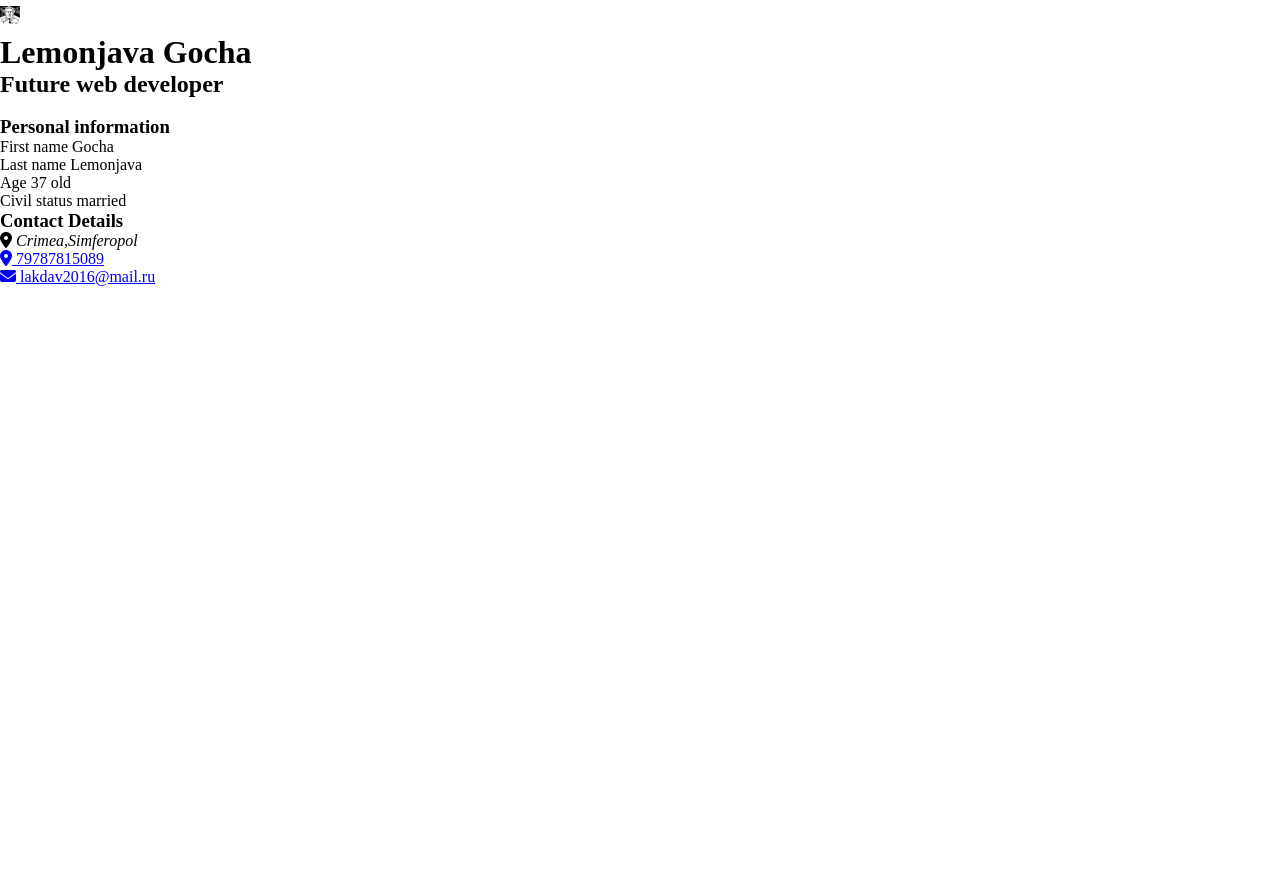
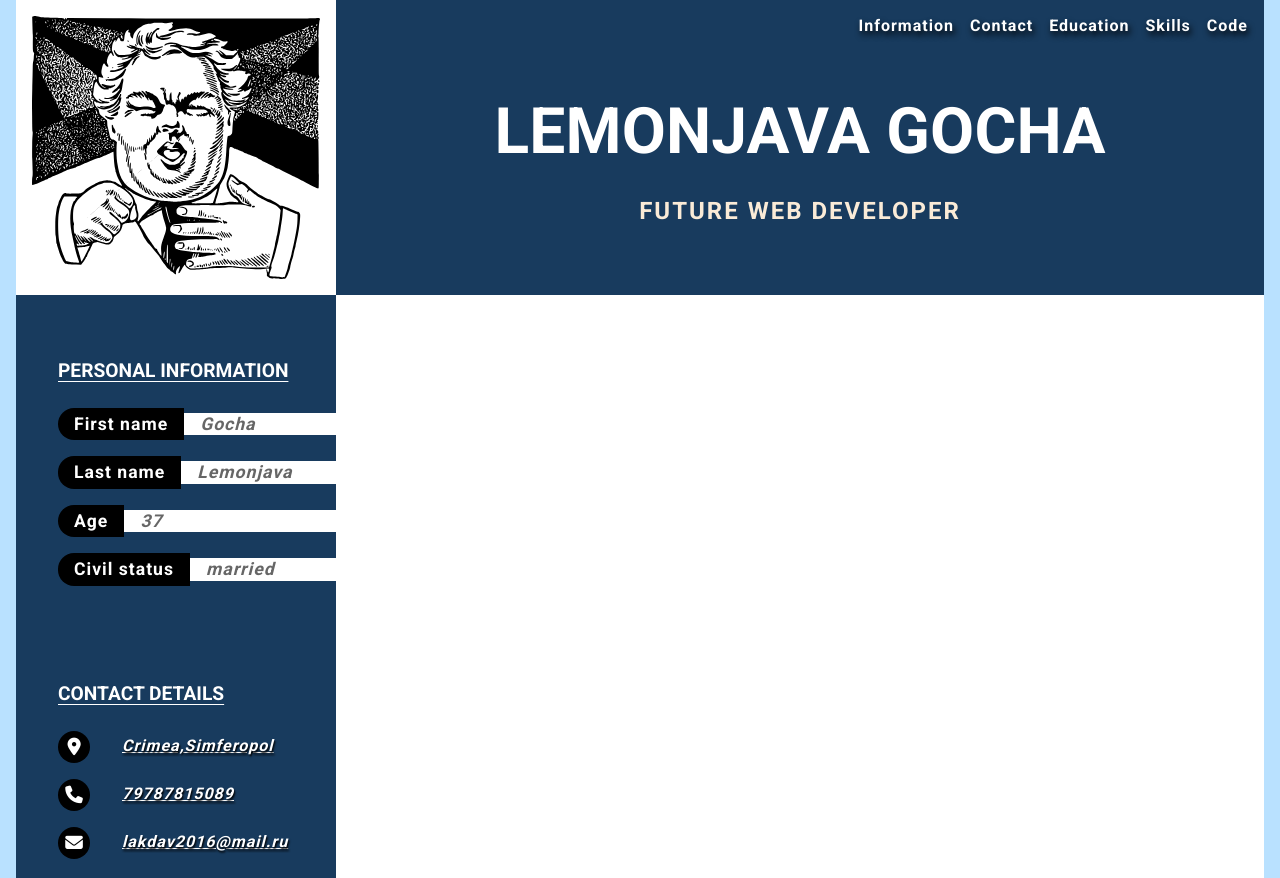
Before and after one commit to lakdav/rsschool-cv, a plain HTML site: page index.html in a window 1280 px wide. Shown: the top 878 px of the page. Before the commit the page ends 800 px from the top, so only its background shows below. Drawn offline with Linux system fonts and the light colour scheme; files whose address does not match are found by name.

Commit message:
feat: add style for header,personal information and contact details

```diff
--- a/css/style.css
+++ b/css/style.css
@@ -1,10 +1,209 @@
-* {
+*,
+*::after,
+*::before {
 	padding: 0;
 	margin: 0;
 	box-sizing: inherit;
 }
-
+html {
+	scroll-behavior: smooth;
+	background-color: #b9e1ff;
+}
 body {
 	min-height: 100vh;
 	box-sizing: border-box;
+	font-family: 'Roboto', sans-serif;
+	line-height: 1.3;
 }
+a,
+a:visited {
+	display: block;
+	text-decoration: none;
+	color: inherit;
+}
+
+ul {
+	list-style: none;
+}
+img,
+svg {
+	width: 100%;
+	max-width: 100%;
+	height: 100%;
+	object-fit: cover;
+	display: block;
+}
+
+:root {
+	--ctl-blue-400: #183b5e;
+	--ctl-blue-600: #0e2c4a;
+	--ctl-white: white;
+	--ctl-dark: black;
+}
+
+body.wrapper {
+	width: min(1360px, 100% - 2rem);
+	margin-inline: auto;
+	display: grid;
+	grid-template-columns: 20rem 1fr;
+	grid-template-rows: auto 1fr auto;
+	color: var(--ctl-white);
+}
+.header {
+	grid-column: 1 / -1;
+	grid-row: 1;
+	display: flex;
+	flex-wrap: wrap;
+	position: relative;
+}
+.header__logo {
+	background-color: var(--ctl-white);
+	width: 20rem;
+	padding: 1rem;
+}
+.header,
+.aside {
+	background-color: var(--ctl-blue-400);
+}
+.header__content {
+	flex: 1;
+	display: flex;
+	flex-direction: column;
+	align-items: center;
+	justify-content: center;
+	padding-block: 1rem;
+}
+.header__navigation {
+	position: absolute;
+	z-index: 10;
+	right: 0;
+	top: 0;
+}
+.navigation {
+	padding: 1rem;
+}
+.navigation__list {
+	display: flex;
+	gap: 1rem;
+}
+.navigation__list-link {
+	letter-spacing: 1px;
+	text-transform: capitalize;
+	font-weight: 700;
+	text-shadow: 2px 4px 6px black;
+	transition: color 0.3s;
+}
+.navigation__list-link:hover {
+	color: antiquewhite;
+}
+
+.heading1 {
+	font-size: 4rem;
+	letter-spacing: 0.2px;
+	text-transform: uppercase;
+	font-weight: bold;
+	line-height: 2;
+	white-space: nowrap;
+}
+.heading2 {
+	font-size: 1.5rem;
+	letter-spacing: 2px;
+	text-transform: uppercase;
+	color: antiquewhite;
+	white-space: nowrap;
+}
+.heading3 {
+	font-size: 1.2rem;
+	text-transform: uppercase;
+	text-decoration: underline;
+	text-underline-offset: 4px;
+}
+.aside {
+	grid-template: 1 / 2;
+	grid-row: 2 / 3;
+	padding-block: 3rem;
+}
+.info,
+.contact {
+	margin-bottom: 3rem;
+	display: flex;
+	flex-direction: column;
+	gap: 1.5rem;
+	padding-left: 2rem;
+	padding-block: 1rem;
+	border-left: 10px solid transparent;
+	transition: all 0.3s;
+}
+.item__content {
+	display: flex;
+	align-items: center;
+}
+.item__content-field {
+	font-weight: 700;
+	font-size: 1.1rem;
+	letter-spacing: 1px;
+	background-color: black;
+	padding: 0.3rem 1rem;
+	margin-bottom: 1rem;
+	border-radius: 1rem 0 0 1rem;
+}
+.item__content-text {
+	flex: 1;
+	font-weight: 700;
+	font-size: 1.1rem;
+	letter-spacing: 1px;
+	background-color: var(--ctl-white);
+	padding-left: 1rem;
+	margin-bottom: 1rem;
+	color: rgba(0, 0, 0, 0.6);
+	font-style: italic;
+}
+.info:target,
+.contact:target {
+	background-color: var(--ctl-blue-600);
+	border-left: 10px solid white;
+}
+.contact__list {
+	display: flex;
+	flex-direction: column;
+	gap: 1rem;
+}
+.contact__list-item > * {
+	display: flex;
+	gap: 1rem;
+	align-items: center;
+}
+.contact__list-icon {
+	background-color: var(--ctl-dark);
+	min-width: 2rem;
+	aspect-ratio: 1;
+	display: flex;
+	align-items: center;
+	justify-content: center;
+	border-radius: 50%;
+	font-size: 1.1rem;
+}
+.contact__list-text {
+	text-decoration: underline;
+	font-weight: bold;
+	letter-spacing: 1px;
+	font-style: italic;
+	padding-left: 1rem;
+	text-shadow: 1px 2px 2px black;
+}
+.main {
+	grid-row: 2;
+	background-color: white;
+}
+.footer {
+	grid-column: 1 / -1;
+	grid-row: 3;
+	min-height: 6rem;
+	padding-left: 20rem;
+	background-color: var(--ctl-blue-400);
+}
+.footer__content {
+	background-color: white;
+	width: 100%;
+	height: 100%;
+}
--- a/index.html
+++ b/index.html
@@ -15,7 +15,7 @@
     <title>Gocha lemonjava</title>
 </head>
 
-<body>
+<body class="wrapper">
     <header class="header">
         <div class="header__logo logo">
             <a class="logo__link" href="#">
@@ -30,13 +30,25 @@
         <nav class="header__navigation navigation">
             <ul class="navigation__list">
                 <li class="navigation__list-item">
-                    <a href="#" class="navigation__list-link"></a>
+                    <a href="#information" class="navigation__list-link">information</a>
+                </li>
+                <li class="navigation__list-item">
+                    <a href="#contact" class="navigation__list-link">Contact </a>
+                </li>
+                <li class="navigation__list-item">
+                    <a href="#education" class="navigation__list-link">Education </a>
+                </li>
+                <li class="navigation__list-item">
+                    <a href="#skill" class="navigation__list-link">Skills </a>
+                </li>
+                <li class="navigation__list-item">
+                    <a href="#code" class="navigation__list-link">Code </a>
                 </li>
             </ul>
         </nav>
     </header>
     <aside class="aside">
-        <section class="info">
+        <section id="information" class="info">
             <h3 class="heading3">Personal information</h3>
             <ul class="info__list">
                 <li class="info__item item">
@@ -54,7 +66,7 @@
                 <li class="info__item item">
                     <p class="item__content">
                         <span class="item__content-field">Age</span>
-                        <span class="item__content-text">37 old</span>
+                        <span class="item__content-text">37 </span>
                     </p>
                 </li>
                 <li>
@@ -65,23 +77,23 @@
                 </li>
             </ul>
         </section>
-        <section class="contact">
+        <section id="contact" class="contact">
             <h3 class="heading3">Contact Details</h3>
             <ul class="contact__list">
                 <li class="contact__list-item">
-                    <address class="item__content">
+                    <address>
                         <span class="contact__list-icon"><i class="fas fa-location-dot"></i></span>
                         <span class="contact__list-text">Crimea,Simferopol</span>
                     </address>
                 </li>
                 <li class="contact__list-item">
-                    <a href="tel:+79787815089" class="item__content">
-                        <span class="contact__list-icon"><i class="fas fa-location-dot"></i></span>
+                    <a href="tel:+79787815089">
+                        <span class="contact__list-icon"><i class="fas fa-phone"></i></span>
                         <span class="contact__list-text">79787815089</span>
                     </a>
                 </li>
                 <li class="contact__list-item">
-                    <a href="mailto:lakdav2016@mail.ru" class="item__content">
+                    <a href="mailto:lakdav2016@mail.ru">
                         <span class="contact__list-icon"><i class="fas fa-envelope"></i></span>
                         <span class="contact__list-text">lakdav2016@mail.ru</span>
                     </a>
@@ -90,7 +102,11 @@
         </section>
     </aside>
     <main class="main"></main>
-    <footer class="footer"></footer>
+    <footer class="footer">
+        <div class="footer__content">
+
+        </div>
+    </footer>
 </body>
 
 </html>
```
